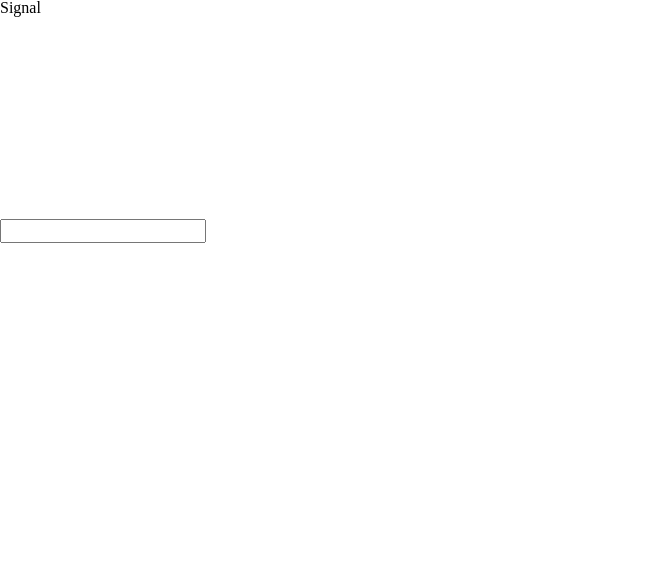
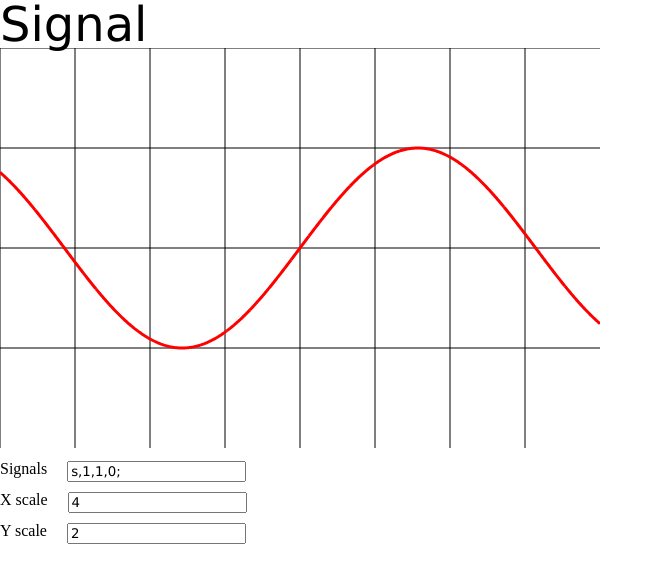
Before and after one commit to adammansson/adammansson.github.io, a plain HTML site: page signal.html in a window 1280 px wide. Shown: the whole page, without its empty margins (0-663 px from the left). Drawn offline with Linux system fonts and the light colour scheme.

Commit message:
Continue work on signals page

```diff
--- a/signal.html
+++ b/signal.html
@@ -5,8 +5,8 @@
   <meta charset="UTF-8">
   <meta name="viewport" content="width=device-width, initial-scale=1.0">
   <title>Signal</title>
+  <link rel="stylesheet" href="reset.css">
   <link rel="stylesheet" href="styles.css">
-  <link rel="stylesheet" href="reset.css">
 </head>
 
 <script src="signal.js" defer></script>
@@ -15,9 +15,25 @@
   <h1>Signal</h1>
 
   <div id="signal_container">
-    <canvas id="signal_canvas" width="200" height="200"></canvas>
+    <canvas id="signal_canvas" width="600" height="400"></canvas>
   </div>
-  <input type="text" id="signal_input">
+
+  <div id="signal_textfields">
+    <div class="input_group">
+      <h2>Signals</h2>
+      <input type="text" id="signals_input">
+    </div>
+
+    <div class="input_group">
+      <h2>X scale</h2>
+      <input type="text" id="xscale_input">
+    </div>
+
+    <div class="input_group">
+      <h2>Y scale</h2>
+      <input type="text" id="yscale_input">
+    </div>
+  </div>
 </body>
 
 </html>
--- a/signal.js
+++ b/signal.js
@@ -1,47 +1,68 @@
-const drawGrid = (ctx, width, height) => {
+const drawGrid = (ctx, xScale, yScale, width, height) => {
   ctx.strokeStyle = "#000000";
+  ctx.lineWidth = 1;
 
   ctx.beginPath();
-  ctx.moveTo(0, height / 2);
-  ctx.lineTo(width, height / 2);
 
-  ctx.moveTo(width / 2, 0);
-  ctx.lineTo(width / 2, height);
+  console.log(xScale);
+  console.log(yScale);
+
+  for (let x = 0; x < width; x += xScale) {
+    ctx.moveTo(x, 0);
+    ctx.lineTo(x, height);
+    console.log(x);
+  }
+
+  for (let y = 0; y < height; y += yScale) {
+    ctx.moveTo(0, y);
+    ctx.lineTo(width, y);
+  }
 
   ctx.stroke();
 }
 
-const plotFunction = (ctx, scale, width, height, f) => {
+const plotFunction = (ctx, xScale, yScale, width, height, f) => {
   ctx.strokeStyle = "#FF0000";
+  ctx.lineWidth = 3;
+
+  const step = 1 / xScale;
 
   ctx.beginPath();
-  for (let x = -width / 2; x < width / 2 - 1; x += 1) {
-    ctx.moveTo(x + width / 2, height / 2 + -(f(x / (2 * Math.PI)) * scale));
-    ctx.lineTo(x + width / 2 + 1, height / 2 + -(f((x + 1) / (2 * Math.PI)) * scale));
+
+  for (let x = 0; x < width; x += 1) {
+    const x0 = (x - width / 2) * step;
+    const x1 = x0 + step;
+
+    const y0 = height / 2 - yScale * f(x0);
+    const y1 = height / 2 - yScale * f(x1);
+
+    ctx.moveTo(x, y0);
+    ctx.lineTo(x + 1, y1);
   }
+
   ctx.stroke();
 }
 
 const parseSignal = (xs) => {
   const signalType = xs[0];
-  const signalAmp = xs[1];
-  const signalFreq = xs[2];
+  const signalAmp = parseFloat(xs[1]);
+  const signalFreq = parseFloat(xs[2]);
+  const signalShift = parseFloat(xs[3]);
 
   if (signalType == "s") {
-    return (x) => parseInt(signalAmp) * Math.sin(signalFreq * x);
+    return (x) => signalAmp * Math.sin(signalFreq * x + signalShift);
   }
   else if (signalType == "c") {
-    return (x) => parseInt(signalAmp) * Math.cos(signalFreq * x);
+    return (x) => signalAmp * Math.cos(signalFreq * x + signalShift);
   }
 }
 
-const parseSignals = (signalsText) => {
+const parseSignals = (xs) => {
   const fs = [(x) => 0]
 
-  const signals = signalsText.split(';');
-  for (let i = 0; i < signals.length; i += 1) {
-    const signal = signals[i].split(',');
-    if (signal.length == 3) {
+  for (let i = 0; i < xs.length; i += 1) {
+    const signal = xs[i].split(',');
+    if (signal.length == 4) {
       fs[i + 1] = (x) => fs[i](x) + parseSignal(signal)(x);
     }
   }
@@ -49,7 +70,7 @@ const parseSignals = (signalsText) => {
   return fs[fs.length - 1];
 }
 
-const draw = (f) => {
+const redraw = (text, xScale, yScale) => {
   const canvas = document.getElementById("signal_canvas");
   const width = canvas.width;
   const height = canvas.height;
@@ -57,14 +78,44 @@ const draw = (f) => {
   const ctx = canvas.getContext("2d");
   ctx.clearRect(0, 0, width, height);
 
-  drawGrid(ctx, width, height);
-  plotFunction(ctx, 20, width, height, f);
+  const xdist = width / (2 * xScale);
+  const ydist = height / (2 * yScale);
+
+  drawGrid(ctx, xdist, ydist, width, height);
+
+  plotFunction(ctx, xdist, ydist, width, height, parseSignals(text.split(";")));
 }
 
-const input = document.getElementById("signal_input");
-input.oninput = () => {
-  const text = input.value;
-  console.log(text);
 
-  draw(parseSignals(text));
+const signals_input = document.getElementById("signals_input");
+let signals = "s,1,1,0;";
+
+const xscale_input = document.getElementById("xscale_input");
+let xscale = 4;
+
+const yscale_input = document.getElementById("yscale_input");
+let yscale = 2;
+
+const update = () => {
+  signals = signals_input.value;
+
+  const xs = parseFloat(xscale_input.value);
+  xs != 0 && (xscale = xs);
+
+  const ys = parseFloat(yscale_input.value);
+  ys != 0 && (yscale = ys);
+
+  redraw(signals, xscale, yscale);
 }
+
+signals_input.oninput = update;
+xscale_input.oninput = update;
+yscale_input.oninput = update;
+
+window.addEventListener("load", () => {
+  signals_input.value = signals;
+  xscale_input.value = xscale.toString();
+  yscale_input.value = yscale.toString();
+
+  update();
+});
--- a/styles.css
+++ b/styles.css
@@ -1,6 +1,11 @@
 * {
   box-sizing: border-box;
-  font-family: 'Segoe UI', Tahoma, Geneva, Verdana, sans-serif;
+  font-family:'Lucida Sans', 'Lucida Sans Regular', 'Lucida Grande', 'Lucida Sans Unicode', Geneva, Verdana, sans-serif;
+}
+
+h1 {
+  font-size: 48px;
+  font-family:'Lucida Sans', 'Lucida Sans Regular', 'Lucida Grande', 'Lucida Sans Unicode', Geneva, Verdana, sans-serif;
 }
 
 #page_wrapper {
@@ -44,3 +49,15 @@
   text-align: center;
   padding: 0 5px;
 }
+
+#signal_textfields {
+  padding: 10px 0;
+  display: flex;
+  flex-direction: column;
+  gap: 10px;
+}
+
+.input_group {
+  display: flex;
+  gap: 20px;
+}
```
Also changed, not shown: index.html (+2 -1 lines).
